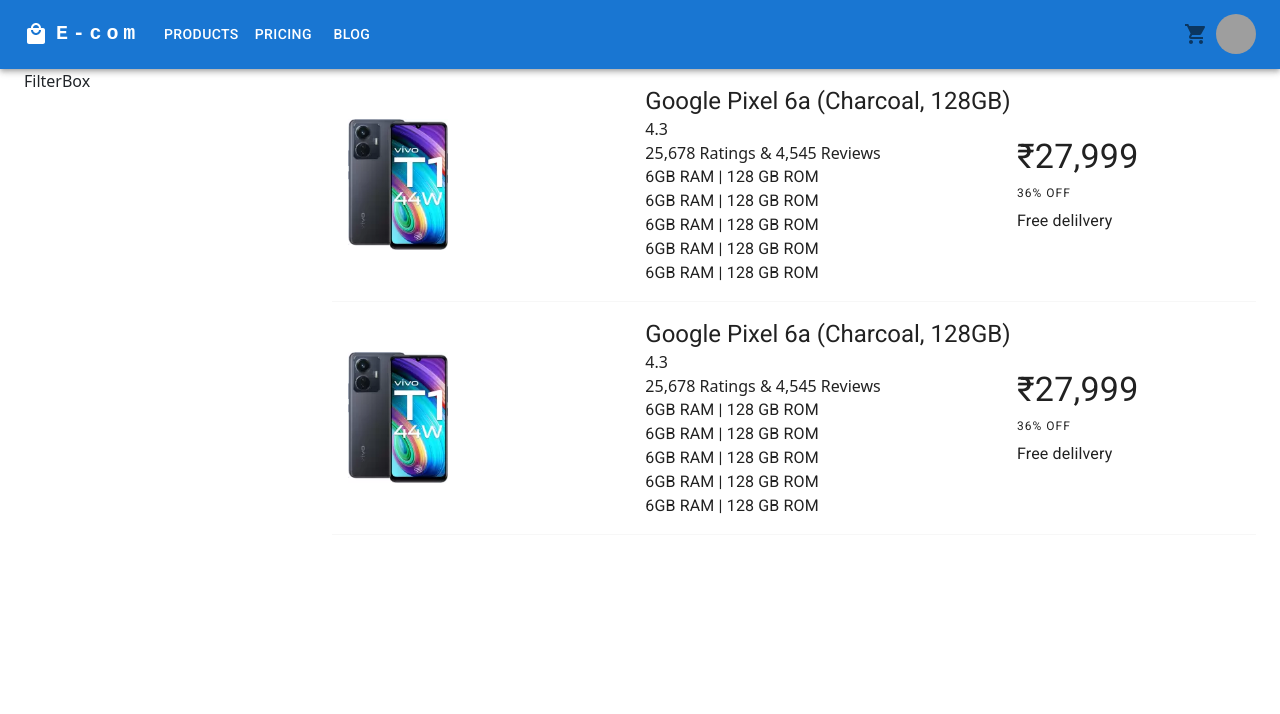
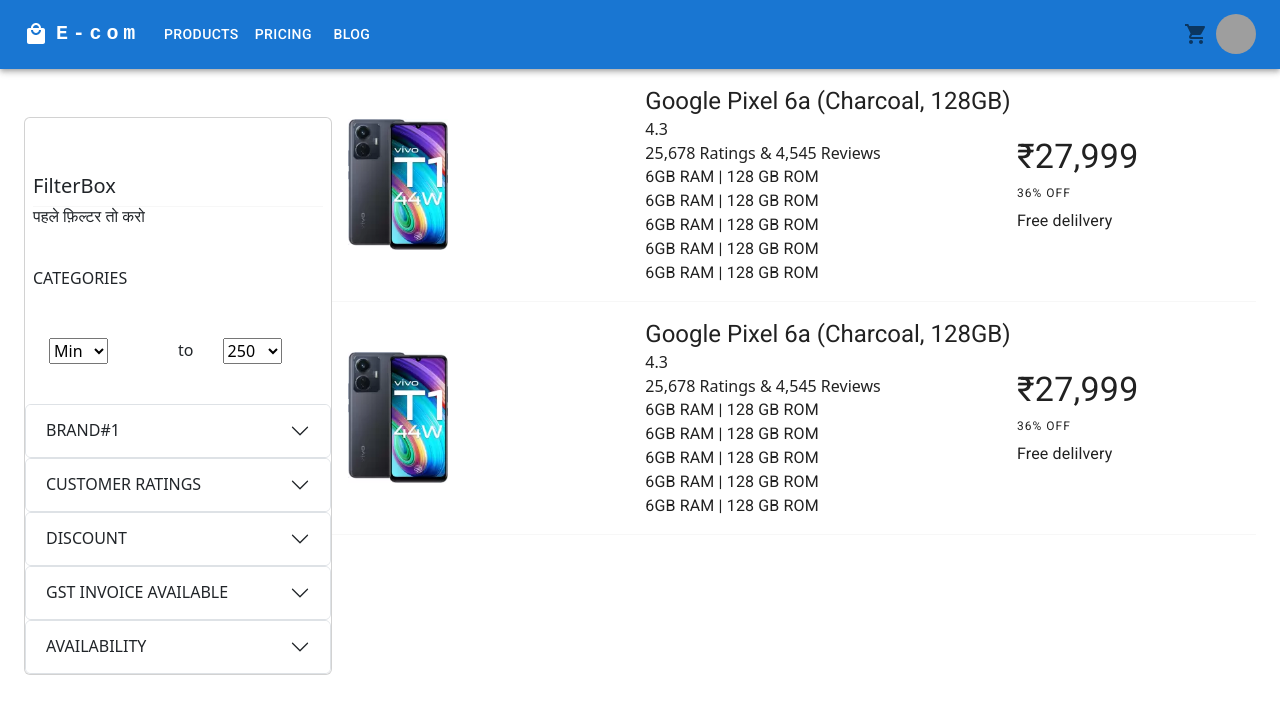
Before and after one commit to Rohitxxx/ecom, a React (Create React App) app: page /product-list/1 in a window 1280 px wide. Shown: the top 714 px of the page. Built offline with nearby package versions, Linux system fonts and the light colour scheme; grey boxes are pictures that could not be loaded.

Commit message:
7th commit vinod

```diff
--- a/src/app/components/FilterBox.jsx
+++ b/src/app/components/FilterBox.jsx
@@ -1,9 +1,111 @@
-import { Box } from '@mui/material'
+import { Box, Divider } from '@mui/material'
+import Accordion from 'react-bootstrap/Accordion';
+
 import React from 'react'
+import { Card } from 'react-bootstrap';
 
 const FilterBox = () => {
     return (
-        <Box>FilterBox</Box>
+        <>
+        <Card className='mt-5 '>
+        <Box className ="mt-5 p-2">
+            <h5>FilterBox</h5>
+            <Divider/>
+
+            <h6>पहले फ़िल्टर तो करो</h6>
+</Box>
+     <Box className="mt-3 p-2">
+     <p>CATEGORIES</p>
+     </Box>
+     <Box>
+     <div className="d-flex _2b0bUo p-4">
+        <div className="col-md-6 _1YAKP4">
+            <select className="_2YxCDZ">
+                <option value="Min" className="_3AsjWR">Min</option>
+                <option value="250" className="_3AsjWR">250</option>
+                <option value="500" className="_3AsjWR">250</option>
+                <option value="1000" className="_3AsjWR">250</option>
+                <option value="2000" className="_3AsjWR">250</option>
+                <option value="5000" className="_3AsjWR">250</option>
+                <option value="10000" className=" _3AsjWR">250</option>
+                <option value="40000" className="_3AsjWR">299+</option></select>
+                </div>
+        <div className="_3zohzR">to&nbsp;&nbsp;&nbsp;&nbsp;</div>
+        &nbsp;&nbsp;&nbsp; <div className="col-md-5  _3uDYxP">
+            <select className="_2YxCDZ">
+                <option value="250" className="_3AsjWR">250</option>
+                <option value="500" className="_3AsjWR">250</option>
+                <option value="1000" className="_3AsjWR">350</option>
+                <option value="2000" className="_3AsjWR">450</option>
+                <option value="5000" className="_3AsjWR">550</option>
+                <option value="10000" className="_3AsjWR">650</option>
+                <option value="Max" className="_3AsjWR">100+</option></select>
+        </div>
+        </div>
+     </Box>
+
+     <Box className="mt-3 w-80">
+     <Accordion>
+      <Accordion.Item eventKey="0">
+        <Accordion.Header>BRAND#1</Accordion.Header>
+        <Accordion.Body>
+          <input type="checkbox" name="hfj"   id="" />
+            <label htmlFor="">&nbsp; Brand1</label><br/>
+            <input type="checkbox" name="hfj"   id="" />
+            <label htmlFor="">&nbsp; Brand1</label><br/>
+            <input type="checkbox" name="hfj"   id="" />
+            <label htmlFor="">&nbsp; Brand1</label><br/>
+            <input type="checkbox" name="hfj"   id="" />
+            <label htmlFor="">&nbsp; Brand1</label>
+        </Accordion.Body>
+      </Accordion.Item>
+      </Accordion>
+      <Accordion>
+      <Accordion.Item eventKey="0">
+        <Accordion.Header>CUSTOMER RATINGS</Accordion.Header>
+        <Accordion.Body>
+        <input type="checkbox" name="hfj"   id="" />
+            <label htmlFor="">&nbsp;4★ & above</label><br/>
+            <input type="checkbox" name="hfj"   id="" />
+            <label htmlFor="">&nbsp;3★ & above</label><br/>
+            <input type="checkbox" name="hfj"   id="" />
+            <label htmlFor="">&nbsp;2★ & above</label><br/>
+            <input type="checkbox" name="hfj"   id="" />
+            <label htmlFor="">&nbsp;2★ & above</label><br/>
+
+        </Accordion.Body>
+      </Accordion.Item>
+      </Accordion>
+      <Accordion>
+      <Accordion.Item eventKey="0">
+        <Accordion.Header>DISCOUNT</Accordion.Header>
+        <Accordion.Body>
+          <input type="checkbox" name="hfj"   id="" />
+            <label htmlFor="">&nbsp; Brand3</label>
+        </Accordion.Body>
+      </Accordion.Item>
+      </Accordion>
+      <Accordion>
+      <Accordion.Item eventKey="0">
+        <Accordion.Header>GST INVOICE AVAILABLE</Accordion.Header>
+        <Accordion.Body>
+          <input type="checkbox" name="hfj"   id="" />
+            <label htmlFor="">&nbsp; Brand3</label>
+        </Accordion.Body>
+      </Accordion.Item>
+      </Accordion>
+      <Accordion>
+      <Accordion.Item eventKey="0">
+        <Accordion.Header>AVAILABILITY</Accordion.Header>
+        <Accordion.Body>
+          <input type="checkbox" name="hfj"   id="" />
+            <label htmlFor="">&nbsp; Brand3</label>
+        </Accordion.Body>
+      </Accordion.Item>
+      </Accordion>
+     </Box>
+     </Card>
+     </>
     )
 }
 
```
